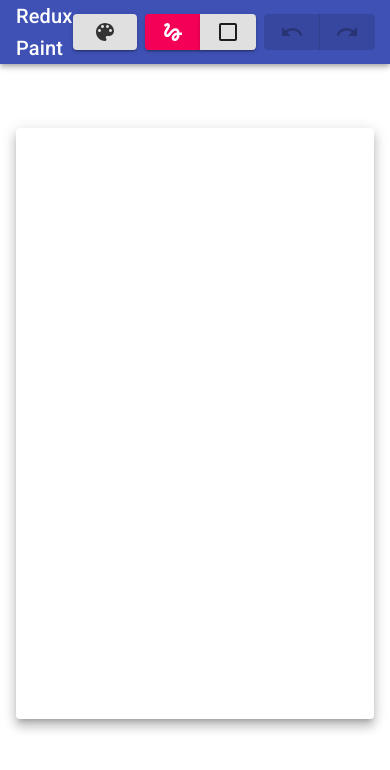
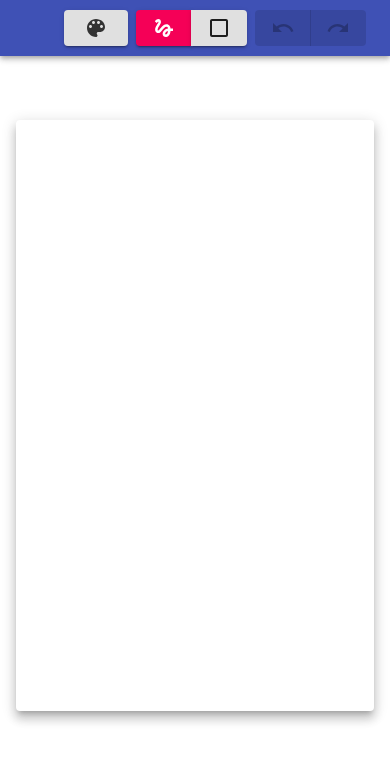
Before and after one commit to jamesmoriarty/redux-paint, a React (Create React App) app: page / in a window 390 px wide. Shown: the top 770 px of the page. Built offline with nearby package versions, Linux system fonts and the light colour scheme.

Commit message:
refinement: remove title for mobile responsive.

```diff
--- a/src/App.tsx
+++ b/src/App.tsx
@@ -53,9 +53,7 @@ function App({
     <div>
       <AppBar position="relative">
         <Toolbar>
-          <Typography variant="h6" className={classes.title}>
-            Redux Paint
-          </Typography>
+          <Typography className={classes.title}></Typography>
           <ButtonGroup className={classes.toolButtonGroup}>
             <ColorPicker>
               <Button variant="contained">
```
